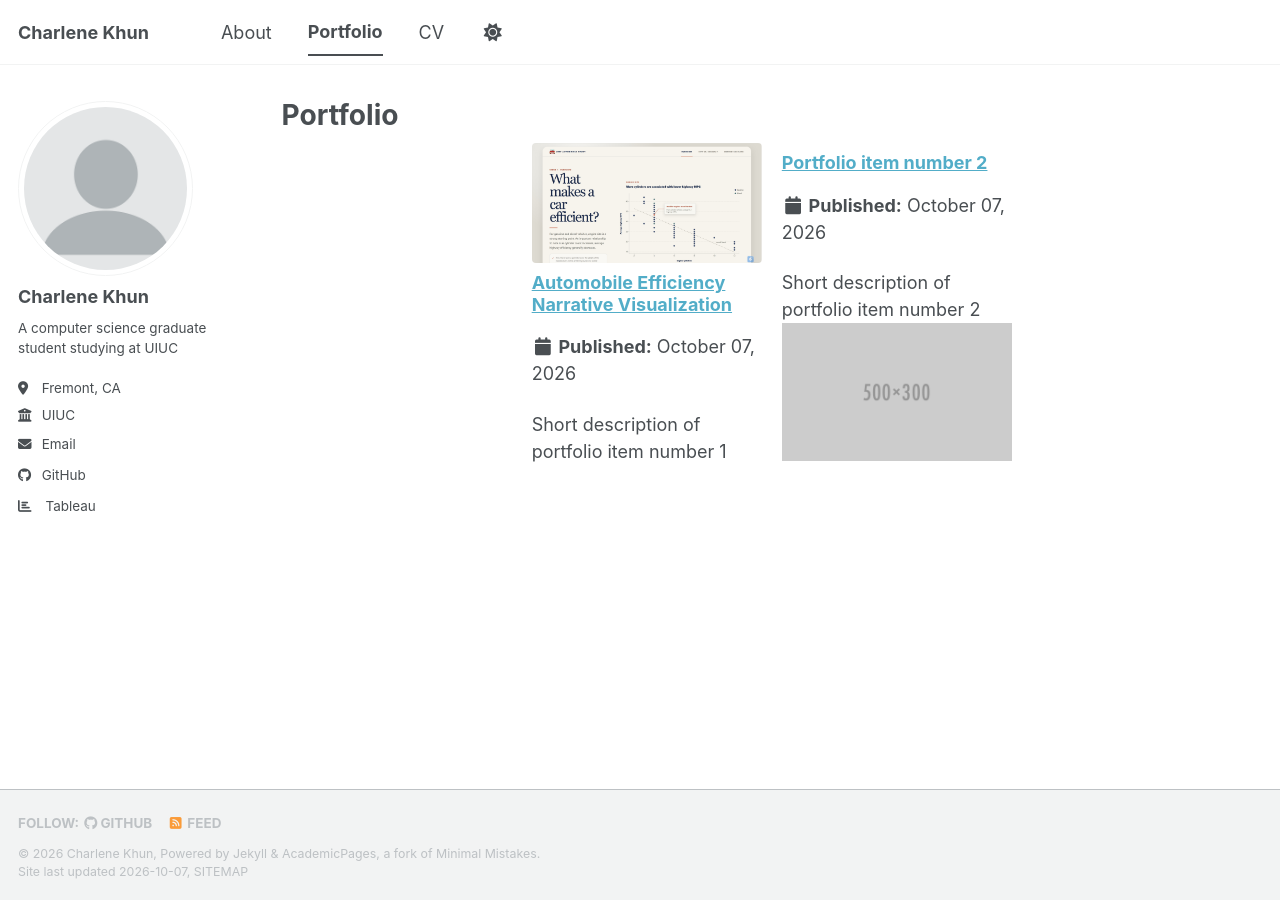
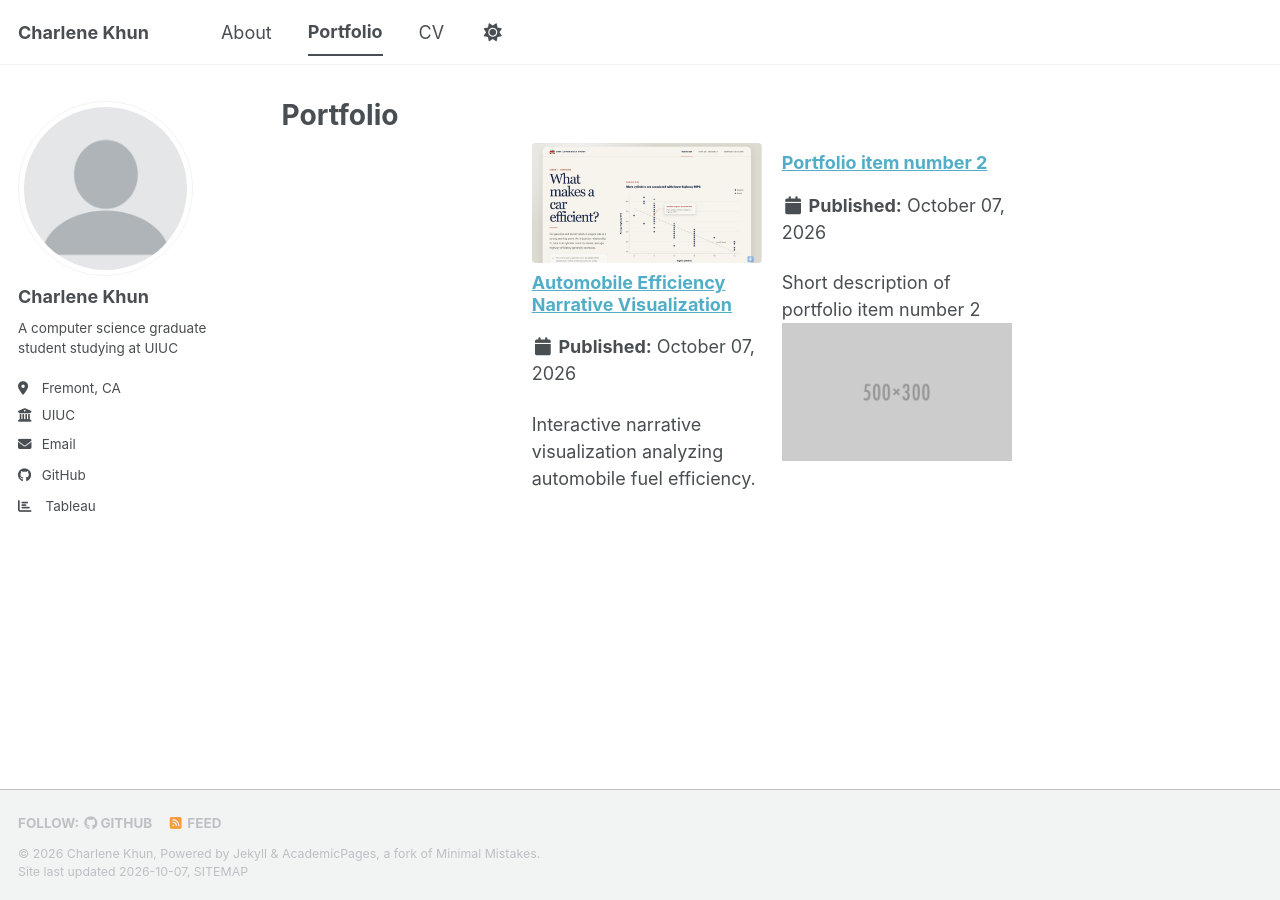
Before and after one commit to charlene-khun/charlene-khun.github.io, a Jekyll site: the page built from _pages/portfolio.html, in a window 1280 px wide. Built offline with Jekyll 4.4.1, drawn with Linux system fonts in a browser that asks for light colours; a style sheet for code colours, icons or effects is not loaded.

Commit message:
Update portfolio-1.md

```diff
--- a/_portfolio/portfolio-1.md
+++ b/_portfolio/portfolio-1.md
@@ -1,6 +1,6 @@
 ---
 title: "Automobile Efficiency Narrative Visualization"
-excerpt: "Short description of portfolio item number 1"
+excerpt: "Interactive narrative visualization analyzing automobile fuel efficiency."
 collection: portfolio
 header:
   teaser: pic1.jpg
```
